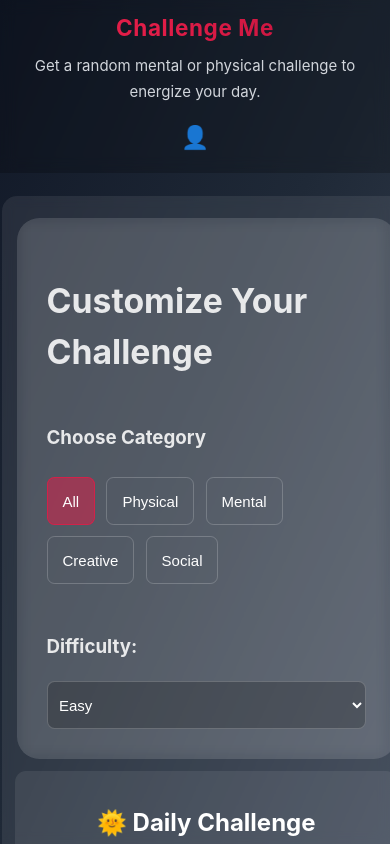
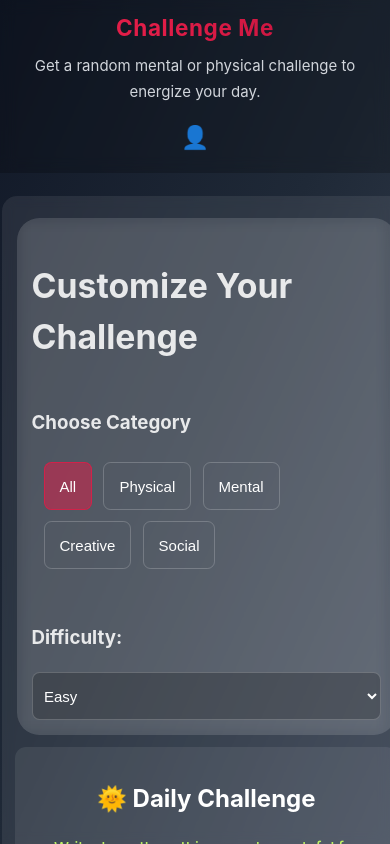
Before and after one commit to robertoandino/challenge-me, a React (Vite) app: page / in a window 390 px wide. Built offline with nearby package versions, Linux system fonts and the light colour scheme.

Commit message:
Refactor layout styles for improved spacing and responsiveness in controls section

```diff
--- a/src/pages/Home.css
+++ b/src/pages/Home.css
@@ -168,7 +168,7 @@ html, body {
     background: rgba(255, 255, 255, 0.1);
     backdrop-filter: blur(8px);
     border-radius: 1.5rem;
-    padding: 2rem;
+    padding: 1rem;
 }
 
 .controls-header {
@@ -186,9 +186,8 @@ html, body {
 
 .category-controls,
 .difficulty-controls {
-    display: flex;
-    flex-direction: column;
-    gap: 0.4rem;
+    flex-wrap: wrap;
+    gap: 0.5rem;
 }
 
 .category-buttons {
@@ -196,6 +195,8 @@ html, body {
     flex-wrap: wrap;
     gap: 0.75rem;
     margin-bottom: 1rem;
+    padding: 0.4rem 0.8rem;
+    font-size: 0.9rem;
 }
 
 .category-button {
```
